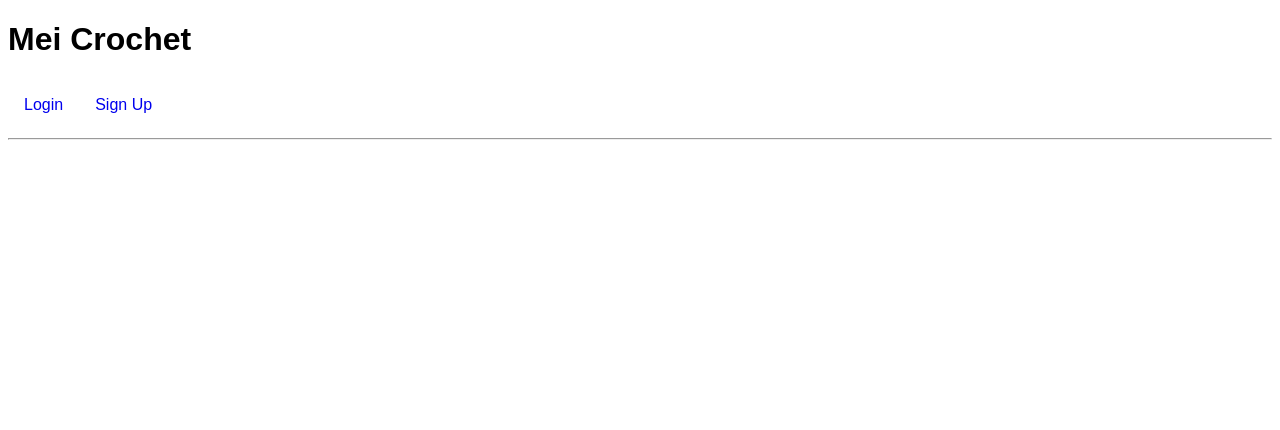
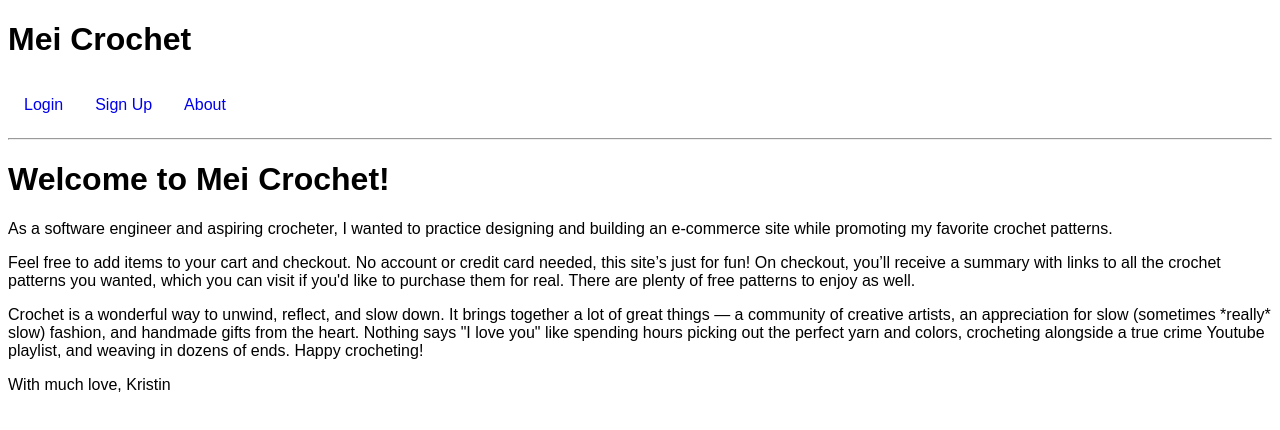
Before and after one commit to kristinlam/mei-crochet, a React app: page /about in a window 1280 px wide. Shown: the top 430 px of the page. Built offline with nearby package versions, Linux system fonts and the light colour scheme.

Commit message:
feat: create about page and add to navbar

```diff
--- a/client/Routes.js
+++ b/client/Routes.js
@@ -1,20 +1,21 @@
-import React, {Component, Fragment} from 'react'
-import {connect} from 'react-redux'
-import {withRouter, Route, Switch, Redirect} from 'react-router-dom'
+import React, { Component, Fragment } from 'react';
+import { connect } from 'react-redux';
+import { withRouter, Route, Switch, Redirect } from 'react-router-dom';
 import { Login, Signup } from './components/AuthForm';
 import Home from './components/Home';
-import {me} from './store'
+import About from './components/About';
+import { me } from './store';
 
 /**
  * COMPONENT
  */
 class Routes extends Component {
   componentDidMount() {
-    this.props.loadInitialData()
+    this.props.loadInitialData();
   }
 
   render() {
-    const {isLoggedIn} = this.props
+    const { isLoggedIn } = this.props;
 
     return (
       <div>
@@ -25,35 +26,36 @@ class Routes extends Component {
           </Switch>
         ) : (
           <Switch>
-            <Route path='/' exact component={ Login } />
+            <Route path="/" exact component={Login} />
             <Route path="/login" component={Login} />
             <Route path="/signup" component={Signup} />
+            <Route path="/about" component={About} />
           </Switch>
         )}
       </div>
-    )
+    );
   }
 }
 
 /**
  * CONTAINER
  */
-const mapState = state => {
+const mapState = (state) => {
   return {
     // Being 'logged in' for our purposes will be defined has having a state.auth that has a truthy id.
     // Otherwise, state.auth will be an empty object, and state.auth.id will be falsey
-    isLoggedIn: !!state.auth.id
-  }
-}
+    isLoggedIn: !!state.auth.id,
+  };
+};
 
-const mapDispatch = dispatch => {
+const mapDispatch = (dispatch) => {
   return {
     loadInitialData() {
-      dispatch(me())
-    }
-  }
-}
+      dispatch(me());
+    },
+  };
+};
 
 // The `withRouter` wrapper makes sure that updates are not blocked
 // when the url changes
-export default withRouter(connect(mapState, mapDispatch)(Routes))
+export default withRouter(connect(mapState, mapDispatch)(Routes));
--- /dev/null
+++ b/client/components/About.js
@@ -0,0 +1,32 @@
+import React from 'react';
+
+const About = () => {
+  return (
+    <div>
+      <h1>Welcome to Mei Crochet!</h1>
+      <p>
+        As a software engineer and aspiring crocheter, I wanted to practice
+        designing and building an e-commerce site while promoting my favorite
+        crochet patterns.
+      </p>
+      <p>
+        Feel free to add items to your cart and checkout. No account or credit
+        card needed, this site’s just for fun! On checkout, you’ll receive a
+        summary with links to all the crochet patterns you wanted, which you can
+        visit if you'd like to purchase them for real. There are plenty of free
+        patterns to enjoy as well.
+      </p>
+      <p>
+        Crochet is a wonderful way to unwind, reflect, and slow down. It brings
+        together a lot of great things — a community of creative artists, an
+        appreciation for slow (sometimes *really* slow) fashion, and handmade
+        gifts from the heart. Nothing says "I love you" like spending hours
+        picking out the perfect yarn and colors, crocheting alongside a true
+        crime Youtube playlist, and weaving in dozens of ends. Happy crocheting!
+      </p>
+      <p>With much love, Kristin</p>
+    </div>
+  );
+};
+
+export default About;
--- a/client/components/Navbar.js
+++ b/client/components/Navbar.js
@@ -20,6 +20,7 @@ const Navbar = ({ handleClick, isLoggedIn }) => (
           {/* The navbar will show these links before you log in */}
           <Link to="/login">Login</Link>
           <Link to="/signup">Sign Up</Link>
+          <Link to="/about">About</Link>
         </div>
       )}
     </nav>
```
